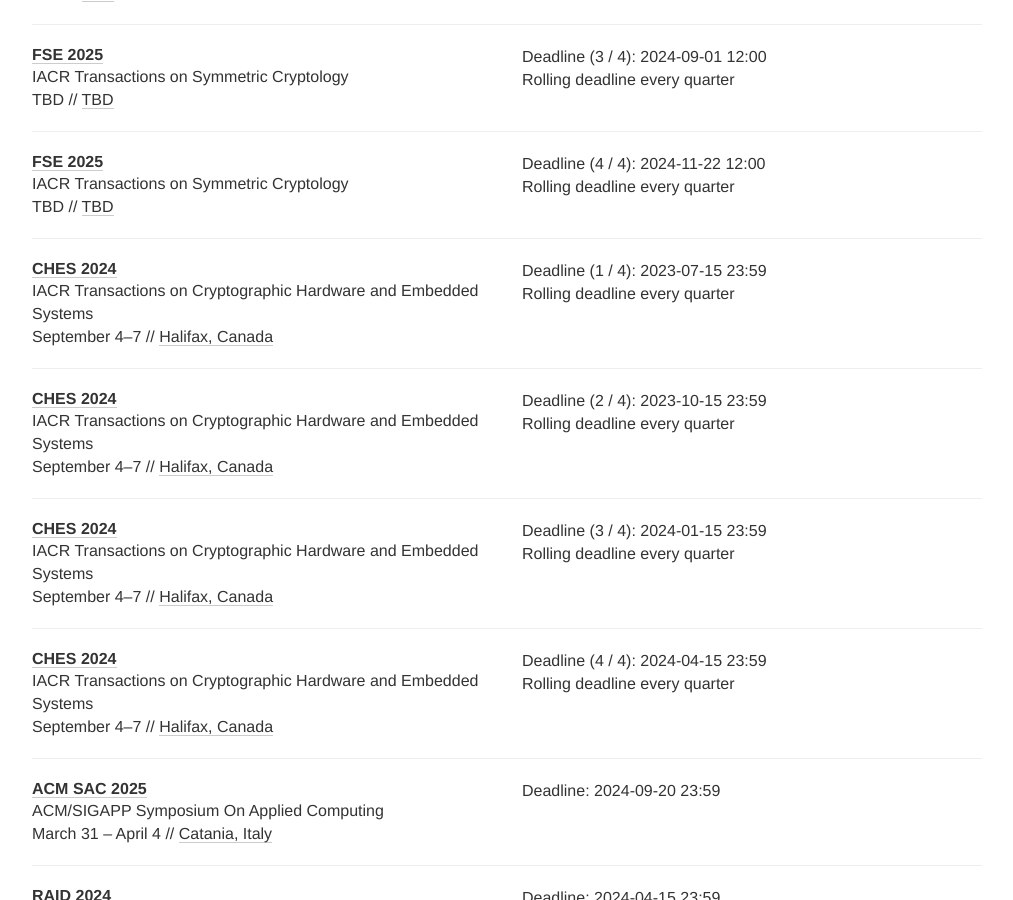
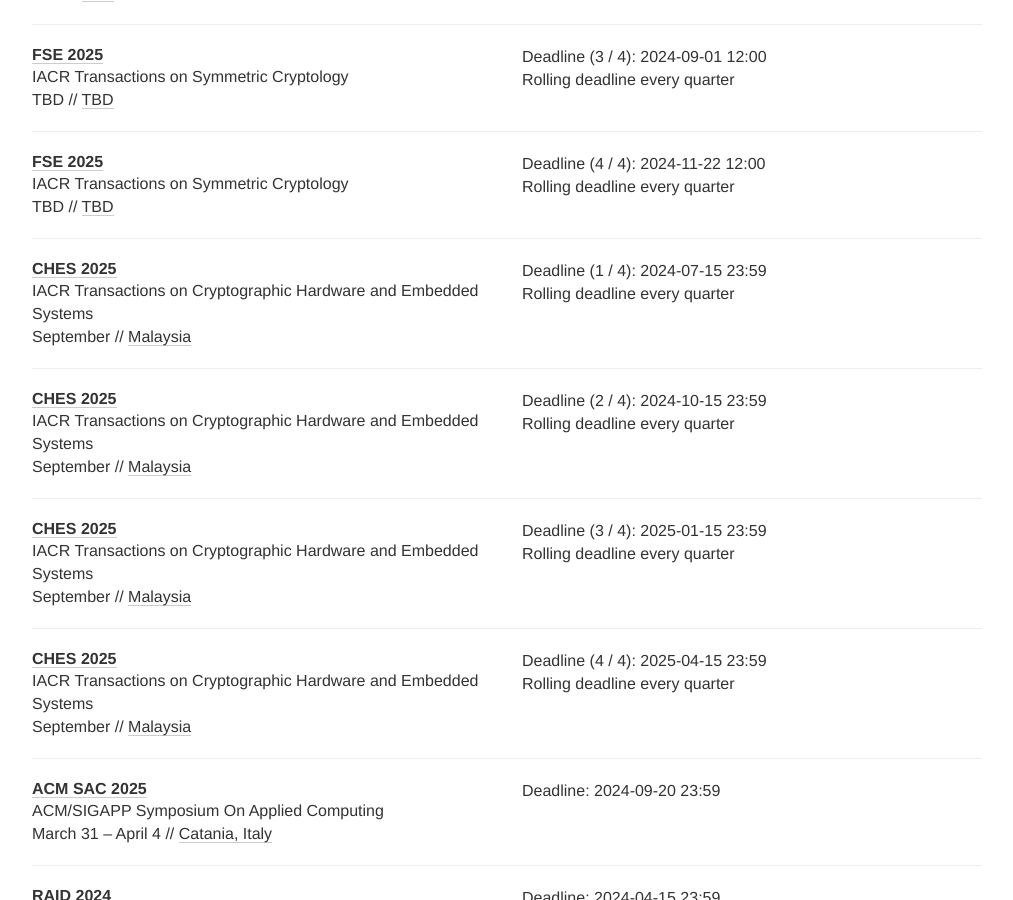
Before and after one commit to sec-deadlines/sec-deadlines.github.io, a Jekyll site: the page built from index.html, in a window 1280 px wide and 900 px high, scrolled down 6520 px. Shown: the whole window, without its empty margins (133-1146 px from the left). Built offline with Jekyll 4.4.1, drawn with Linux system fonts in a browser that asks for light colours; nearby versions of some CDN libraries; comment, search, counter and statistics services are not loaded.

Commit message:
Update entry for CHES in conferences.yml

```diff
--- a/_data/conferences.yml
+++ b/_data/conferences.yml
@@ -417,16 +417,16 @@
 
 - name: CHES
   description: IACR Transactions on Cryptographic Hardware and Embedded Systems
-  year: 2024
-  link: https://ches.iacr.org/
+  year: 2025
+  link: https://ches.iacr.org/2025/
   deadline:
     - "%Y-07-15 23:59"
     - "%Y-10-15 23:59"
     - "%y-01-15 23:59"
     - "%y-04-15 23:59"
   comment: Rolling deadline every quarter
-  date: September 4-7
-  place: Halifax, Canada
+  date: September
+  place: Malaysia
   tags: [CRYPTO, CONF]
 
 # Networks and systems, applications
```
